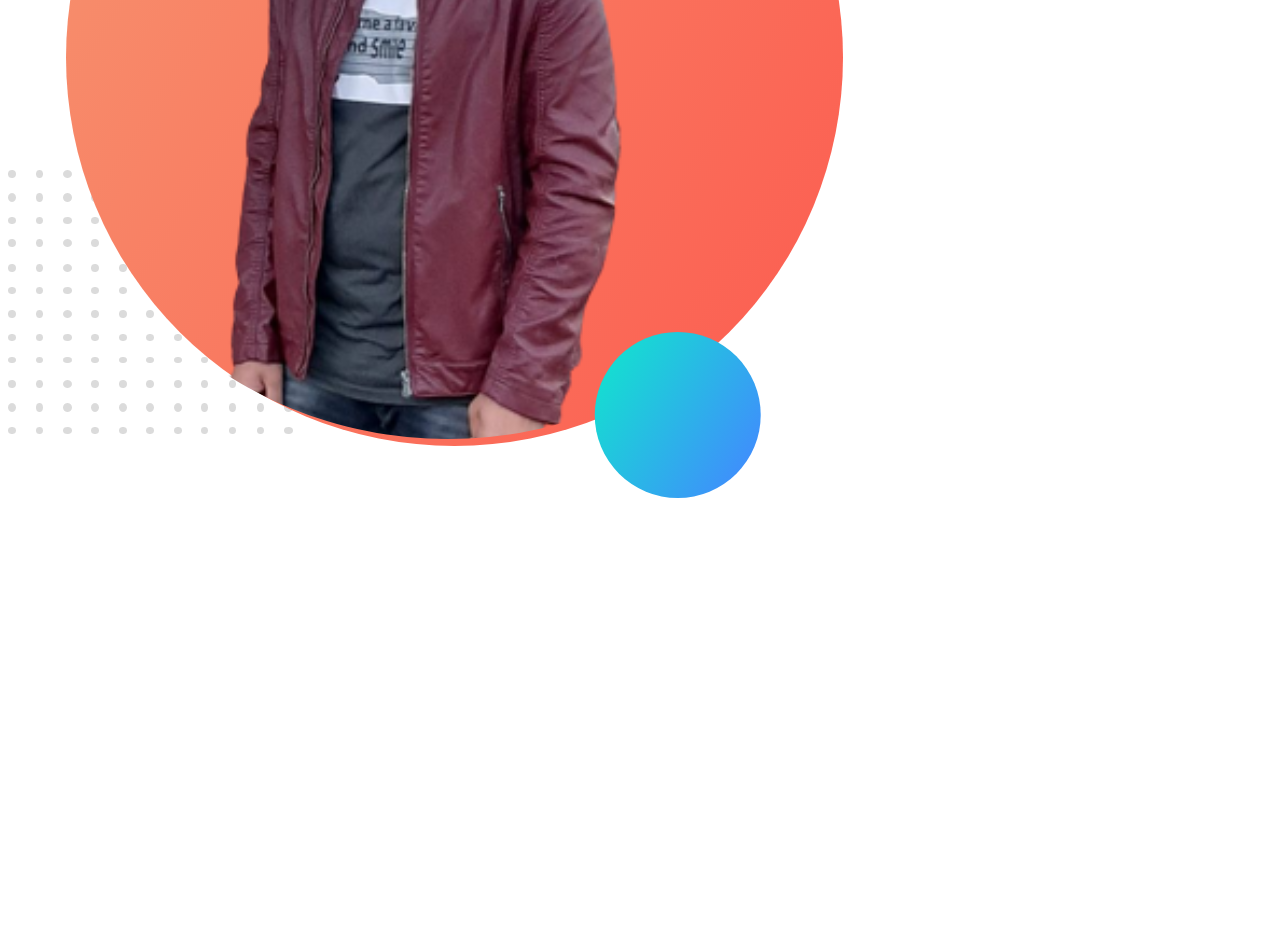
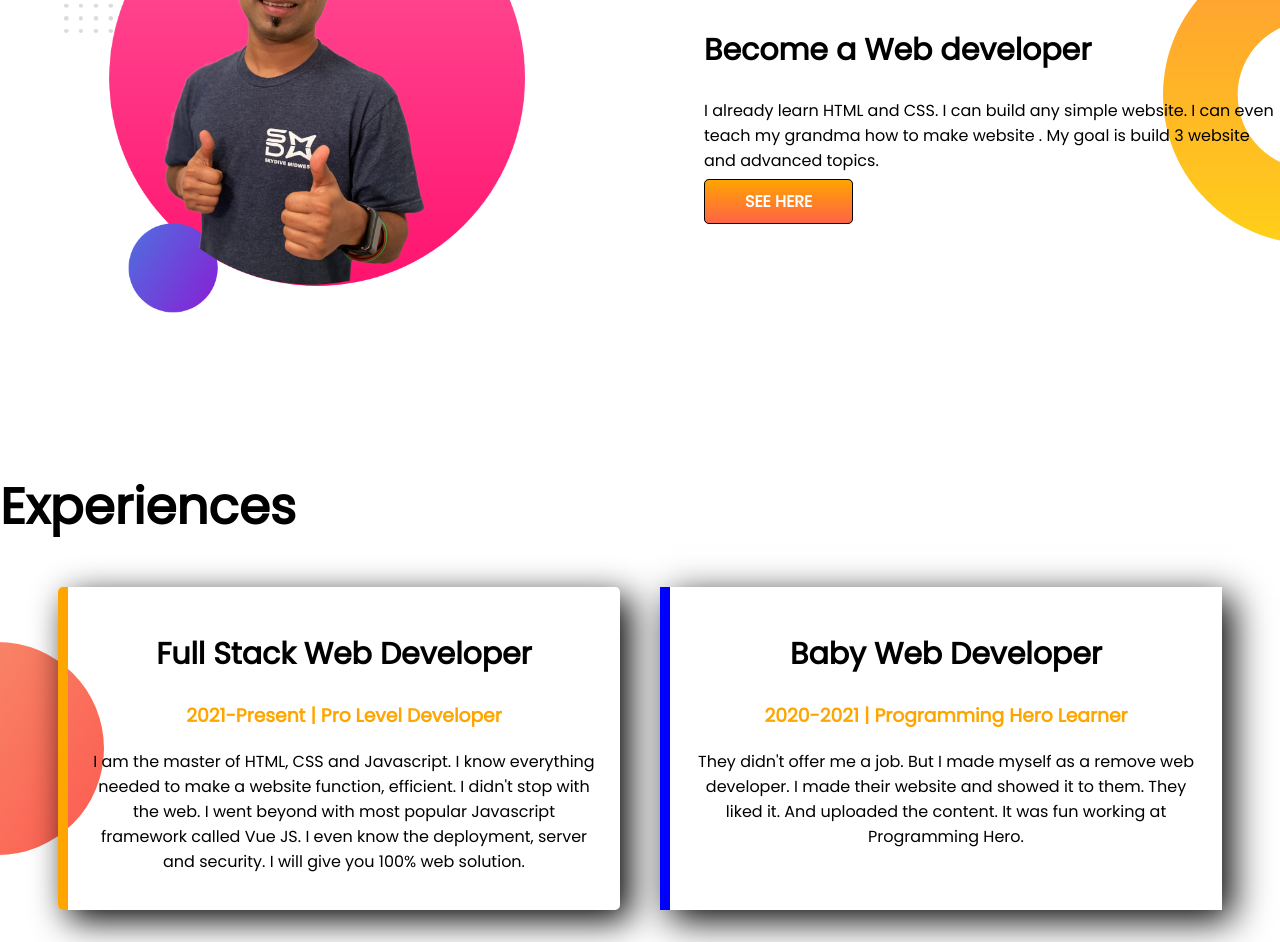
Before and after one commit to SyedemonShihab/developer-protfolio, a plain HTML site: page index.html in a window 1280 px wide. Shown: the part 744-1686 px from the top of the page. Before the commit the page ends 1257 px from the top, so only its background shows below. Drawn offline with Linux system fonts and the light colour scheme; a web font is replaced by a local one.

Commit message:
added exprience

```diff
--- a/index.html
+++ b/index.html
@@ -12,28 +12,73 @@
     rel="stylesheet">
   <link rel="stylesheet" href="style.css">
 
-  <link rel="stylesheet" href="f c b.jpg">
 </head>
 
 <body>
-  <section>
-    <div>
+  <section class="top-banner">
+    <div class="firstdiv">
       <h1>Welcome To</h1>
       <h1><span class="orange-color">Emon Shihab</span> world</h1>
       <h3>build climber and train stopper</h3>
-      <p>you might saw me jumping and climbibg and stopping <br>
-        trains , but nobody pays me a dime for that work thats why i am <br>
-        learning and masteringt web development i will not stop until i become the web developer Hero</p>
+      <p>you might saw me jumping and climbing and stopping
+        trains , but nobody pays me a dime for that work thats why i am
+        learning and masteringt web development i will not stop until i become
+        the web developer Hero</p>
+      <a class="link" target="_blank" href="https://www.linkedin.com/company/programminghero/">HIRE ME</a>
     </div>
 
-    <div>
-      <img src="my-bg.png" alt="first picture">
+    <div class="firstdiv">
+      <img class="image" src="my-bg.png" alt="first picture">
     </div>
 
   </section>
 
+  <section class="dream-big">
+    <div class="firstdiv">
+      <img class="image" src="images/jhankar2.png" alt="picture">
+    </div>
+    <div class="firstdiv">
+      <h1>Dream Big</h1>
+      <h2>Become a Web developer</h2>
+      <p>I already learn HTML and CSS. I can build any simple website.
+        I can even teach my grandma how to make website
+        . My goal is build 3 website and advanced topics.
+      </p>
+      <a class="link" target="_blank" href="https://web.programming-hero.com">SEE HERE</a>
+    </div>
+
+  </section>
+
+  <section class="experience">
+    <h1 class="exp">Experiences</h1>
+    <div class="maindiv">
+      <div id="full-stack">
+        <h2>Full Stack Web Developer</h2>
+        <h3>2021-Present | Pro Level Developer
+        </h3>
+        <p>I am the master of HTML, CSS and Javascript. I know everything needed to make a website function, efficient.
+          I didn't stop with the web. I went beyond with most popular Javascript framework called Vue JS. I even know
+          the deployment, server and security. I will give you 100% web solution.
+
+        </p>
+      </div>
+      <div id="baby-developer">
+        <h2>Baby Web Developer</h2>
+        <h3>2020-2021 | Programming Hero Learner</h3>
+        <p>
+          They didn't offer me a job. But I made myself as a remove web developer. I made their website and showed it to
+          them. They liked it. And uploaded the content. It was fun working at Programming Hero.
+        </p>
+      </div>
+    </div>
+  </section>
+
+
+
 
 
 </body>
+<footer>Copy Right2023@ Md.Emon Shihab#Web developer.
+</footer>
 
 </html>
--- a/style.css
+++ b/style.css
@@ -1,9 +1,96 @@
-body{
+body {
   font-family: 'Poppins', sans-serif;
+  margin: 0;
 }
-h1{
+
+h1 {
   font-size: 50px;
 }
-.orange-color{
-color: orange;
+h2{
+  font-size: 30px;
 }
+h3{
+  color: orange;
+}
+
+.orange-color {
+  color: orange;
+}
+
+section {
+  display: flex;
+  margin-bottom: 150px;
+
+}
+
+.firstdiv {
+  width: 50%;
+  padding-left: 5%;
+
+
+}
+
+.image {
+  width: 80%;
+}
+
+.link {
+  color: white;
+  text-decoration: none;
+  font-weight: bold;
+  background-image: linear-gradient(orange, tomato);
+  padding: 10px 40px;
+  border: 1px solid black;
+  border-radius: 5px;
+
+}
+
+.top-banner {
+  background-image: url(images/top-banner.png);
+  background-repeat: no-repeat;
+}
+
+.dream-big {
+  background-image: url(images/dream-bg.png);
+  background-repeat: no-repeat;
+  background-position: right;
+}
+.experience{
+  display: block;
+}
+
+.maindiv{
+  display: flex;
+ justify-content: center;
+ background-image: url(images/exp-bg.png);
+  background-repeat: no-repeat;
+  background-position:left;
+
+}
+#full-stack{
+width: 40%;
+float: left;
+padding-left: 5px;
+box-shadow: 10px 10px 35px;
+margin-right:40px;
+border-radius: 5px;
+border-left: 10px solid orange;
+text-align: center;
+padding:20px;
+
+}
+#baby-developer{
+width:40%;
+float:right;
+padding-right:5px;
+box-shadow: 10px 10px 35px;
+border-left: 10px solid blue;
+text-align: center;
+padding: 20px;
+}
+
+
+footer{
+  text-align: center;
+  color: blue;
+}
```
